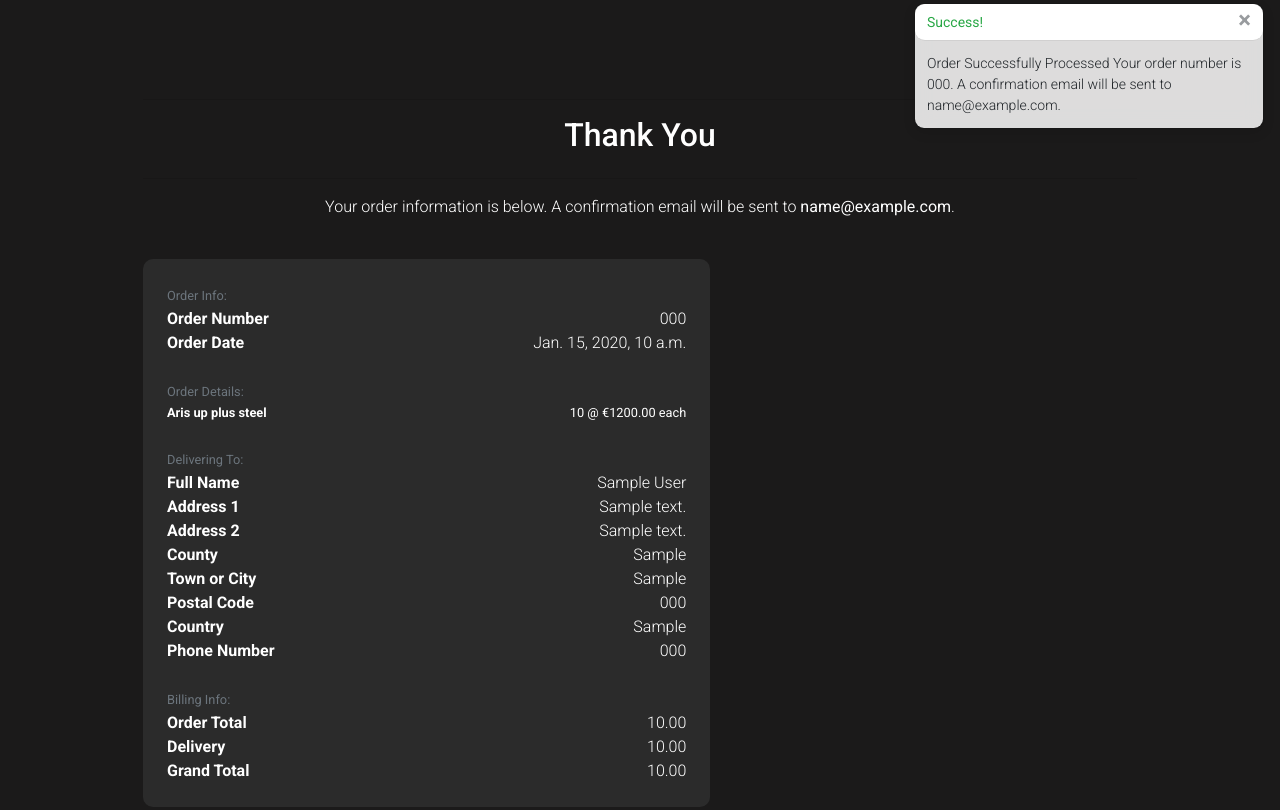
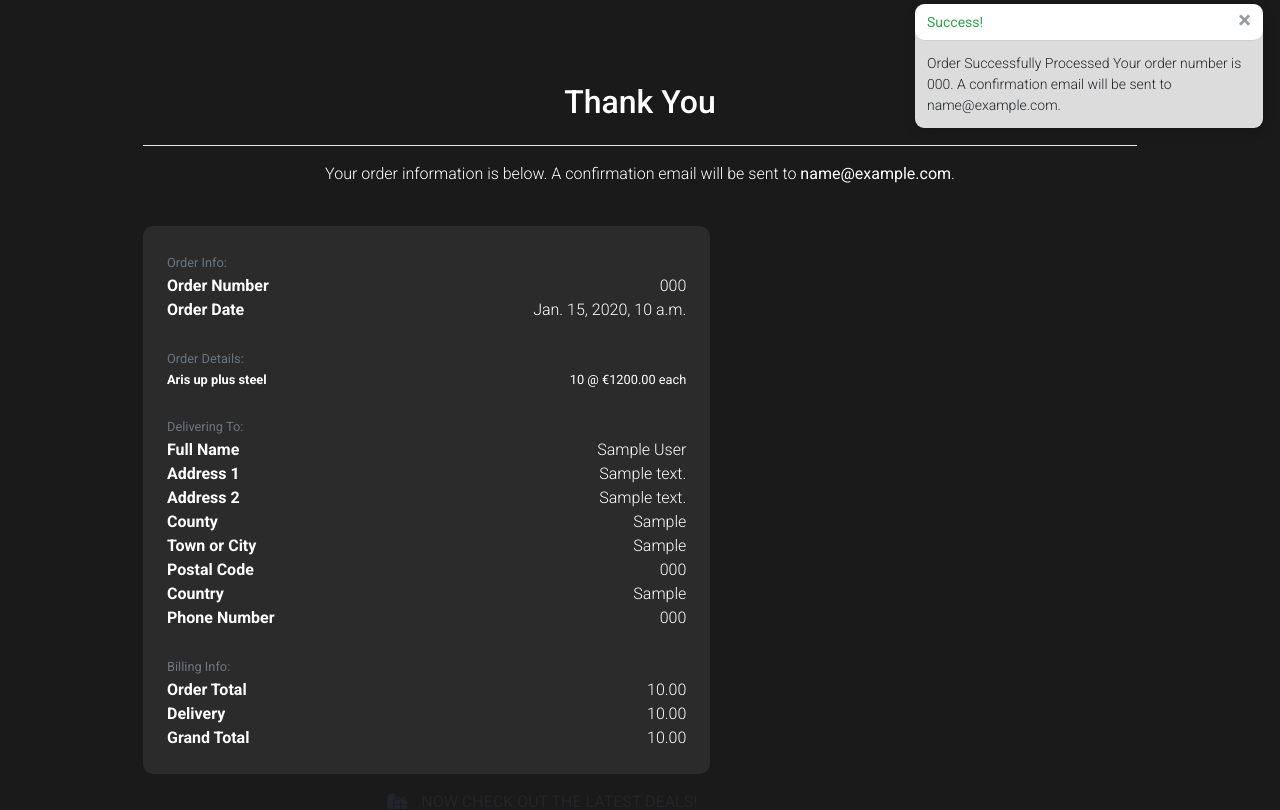
Before and after one commit to Hidnish/Milestone-Project-4-Flame, a Django app: page /checkout/checkout_success/000/ in a window 1280 px wide. Shown: the part 77-887 px from the top of the page. Run offline with Django 3.2, Linux system fonts and the light colour scheme; data comes from the database, SQL or seed files in the repository; tables that the repository leaves empty hold one stand-in row (values such as "Sample post"); some libraries are stand-ins or nearby versions; some web fonts are replaced.

Commit message:
Add line break after checkout summary main sections

```diff
--- a/checkout/templates/checkout/checkout_success.html
+++ b/checkout/templates/checkout/checkout_success.html
@@ -20,9 +20,8 @@
 <div class="container mb-2 text-white text-center">
     <div class="row mb-4">
         <div class="col">
-            <hr>
             <h2 class="mb-4">Thank You</h2>
-            <hr>
+            <hr class="bg-white">
             <p class="text-white">Your order information is below. A confirmation email will be sent to
                 <strong>{{ order.email }}</strong>.</p>
         </div>
```
